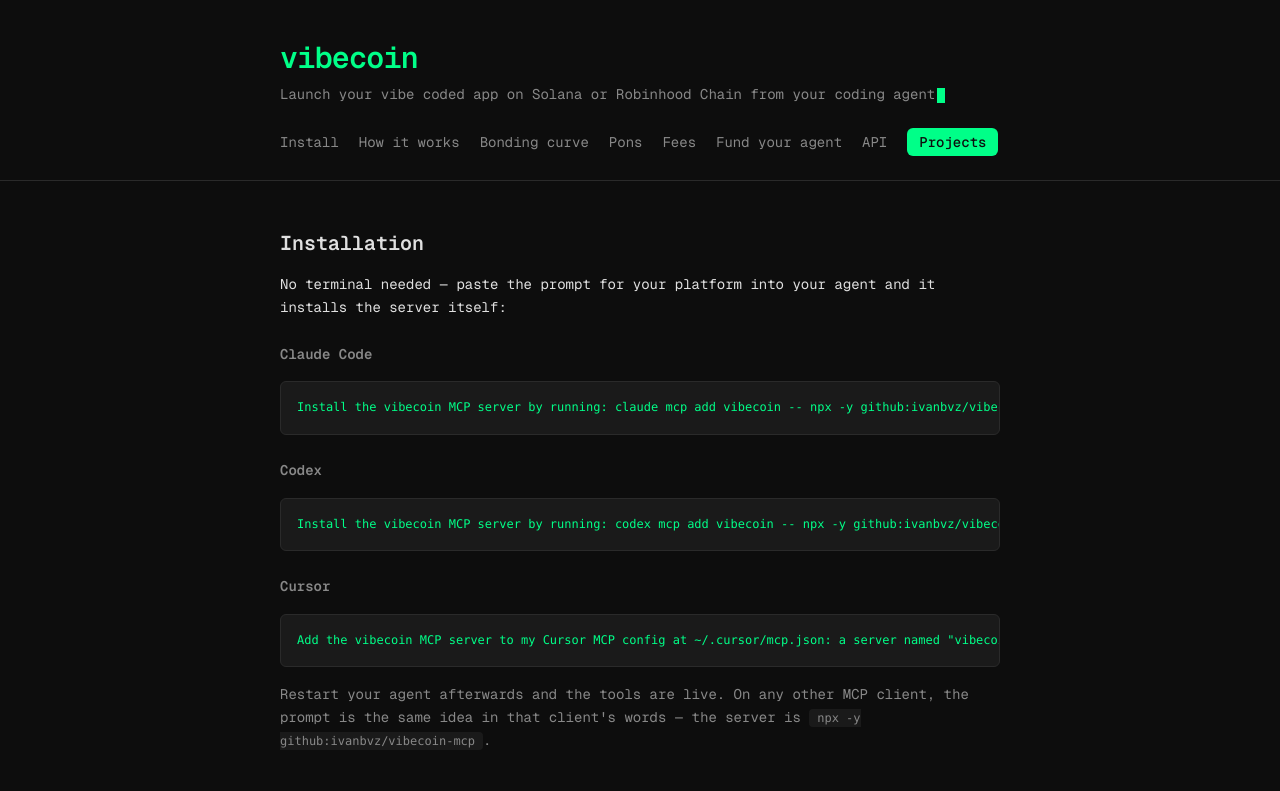
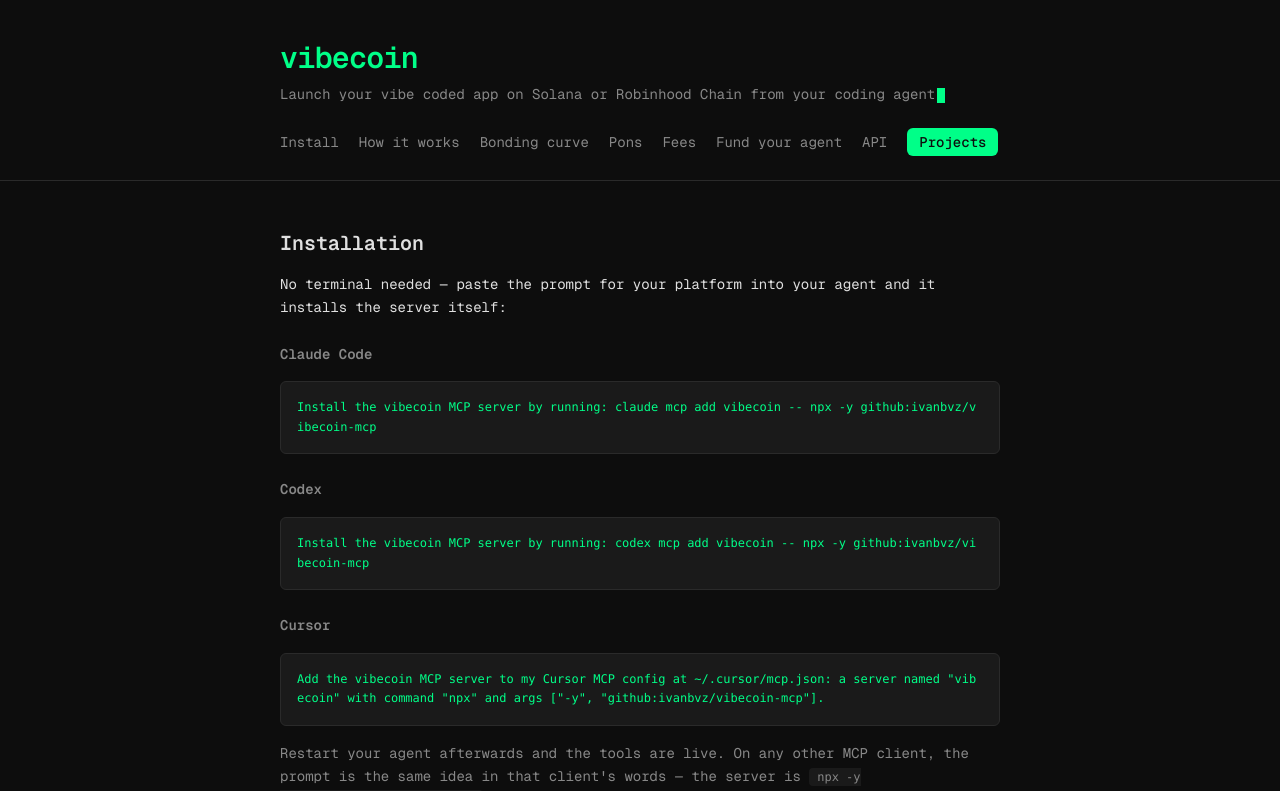
Before and after one commit to Ljayx069/vibecoin.fun, a Next.js app in the folder web/: page / in a window 1280 px wide. Shown: the top 791 px of the page. Built offline with nearby package versions, Linux system fonts and the light colour scheme.

Commit message:
fix(web): wrap code box text instead of horizontal scroll

```diff
--- a/web/components/CodeBlock.tsx
+++ b/web/components/CodeBlock.tsx
@@ -22,7 +22,7 @@
       >
         {copied ? "copied" : "copy"}
       </button>
-      <pre className="overflow-x-auto p-4 text-xs leading-relaxed text-accent">
+      <pre className="p-4 text-xs leading-relaxed break-all whitespace-pre-wrap text-accent">
         <code>{prompt ? `$ ${code}` : code}</code>
       </pre>
     </div>
```
